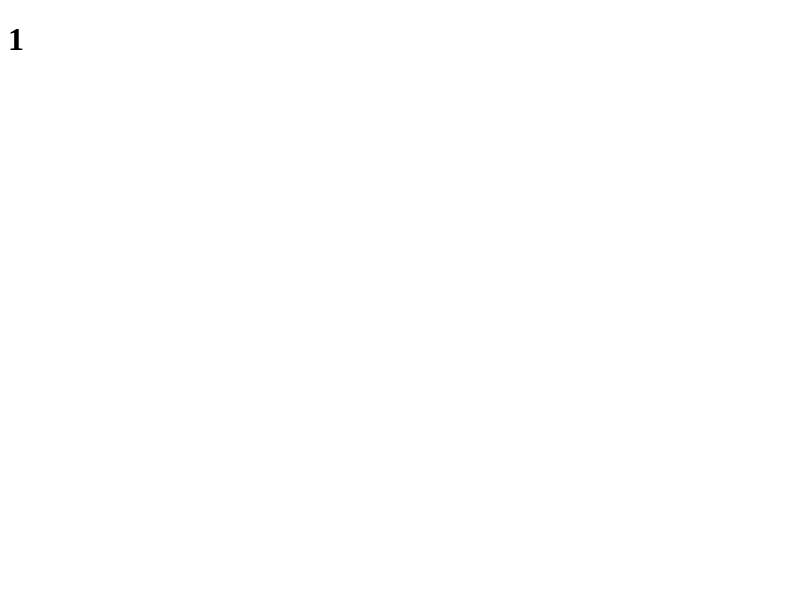
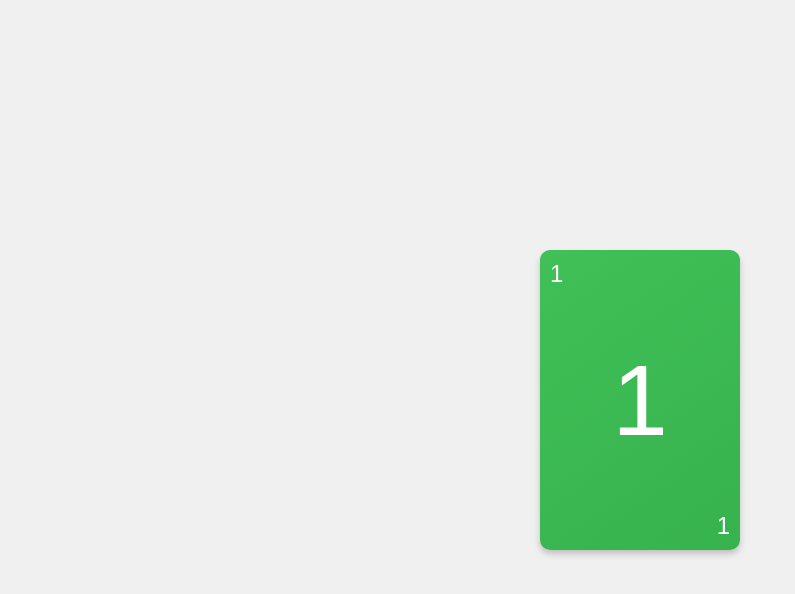
Before and after one commit to andi-kelmendi/uno-carte, a plain HTML site: page index.html in a window 1280 px wide. Shown: the whole page, without its empty margins (0-795 px from the left). Drawn offline with Linux system fonts and the light colour scheme.

Commit message:
ajouter codde

```diff
--- a/index.html
+++ b/index.html
@@ -3,11 +3,12 @@
 <head>
     <meta charset="UTF-8">
     <meta name="viewport" content="width=device-width, initial-scale=1.0">
-    <title>Document</title>
+    <link rel="stylesheet" href="style.css">
+    <title>uno-carte</title>
 </head>
 <body>
-    <div class="carte-uno">
-        <h1>1</h1>
+    <div class="card">
+        <div class="number">1</div>
     </div>
 </body>
 </html>
--- a/style.css
+++ b/style.css
@@ -0,0 +1,50 @@
+* {
+    margin: 0;
+    padding: 0;
+    box-sizing: border-box;
+}
+
+body {
+    display: flex;
+    justify-content: center;
+    align-items: center;
+    height: 100vh;
+    background-color: #f0f0f0;
+    margin: 0;
+}
+
+.card {
+    width: 200px;
+    height: 300px;
+    background: linear-gradient(145deg, #40c057, #37b24d);
+    border-radius: 10px;
+    position: relative;
+    display: flex;
+    justify-content: center;
+    align-items: center;
+    box-shadow: 0px 4px 6px rgba(0, 0, 0, 0.2);
+}
+
+.card::before, .card::after {
+    content: '1';
+    font-size: 24px;
+    position: absolute;
+    top: 10px;
+    left: 10px;
+    font-family: Arial, sans-serif;
+    color: white;
+}
+
+.card::after {
+    top: unset;
+    bottom: 10px;
+    left: unset;
+    right: 10px;
+}
+
+.number {
+    font-size: 100px;
+    font-family: Arial, sans-serif;
+    color: white;
+    position: relative;
+}
```
